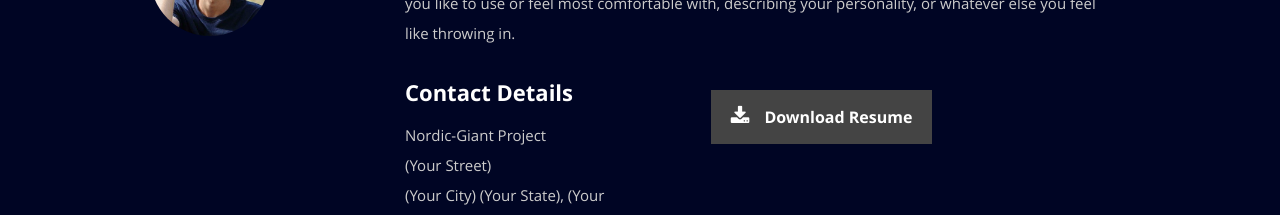
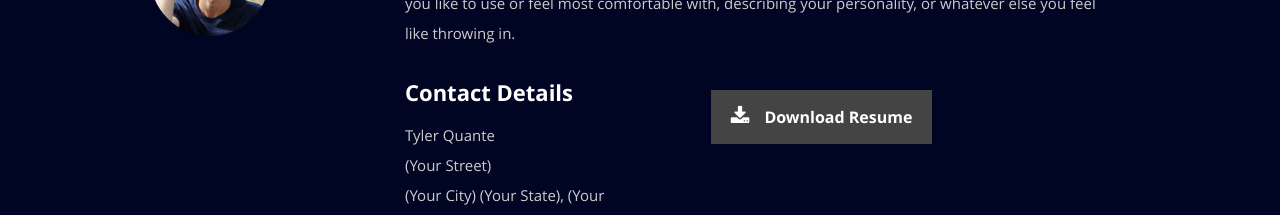
Before and after one commit to Tyler778/personal-web, a React (Create React App) app: page / in a window 1280 px wide. Shown: the part 980-1195 px from the top of the page. Built offline with nearby package versions, Linux system fonts and the light colour scheme.

Commit message:
modified background animation, favicon, and some resume data

```diff
--- a/public/resumeData.json
+++ b/public/resumeData.json
@@ -1,7 +1,7 @@
 {
   "main": {
-    "name":"Nordic-Giant Project",
-    "description":"I am a web development engineer and I use react and vue.js to develop pages. This project is a resume template that can be used as the project home page or resume page",
+    "name":"Tyler Quante",
+    "description":"I am a soon to be Computer Science graduate from Western Governors University.  I love learning about new technologies and building fun applications for my friends and I to use",
     "image":"profilepic.jpg",
     "bio":"Use this bio section as your way of describing yourself and saying what you do, what technologies you like to use or feel most comfortable with, describing your personality, or whatever else you feel like throwing in.",
     "contactmessage":"Here is where you should write your message to readers to have them get in contact with you.",
--- a/src/Components/Header.js
+++ b/src/Components/Header.js
@@ -13,7 +13,7 @@ class Header extends Component {
 
     return (
       <header id="home">
-        <ParticlesBg type="circle" bg={true} />
+        <ParticlesBg type="cobweb" bg={true} />
 
         <nav id="nav-wrap">
           <a className="mobile-btn" href="#nav-wrap" title="Show navigation">
```
Also changed, not shown: 1 other file (tests, documents, lock files or other folders).
